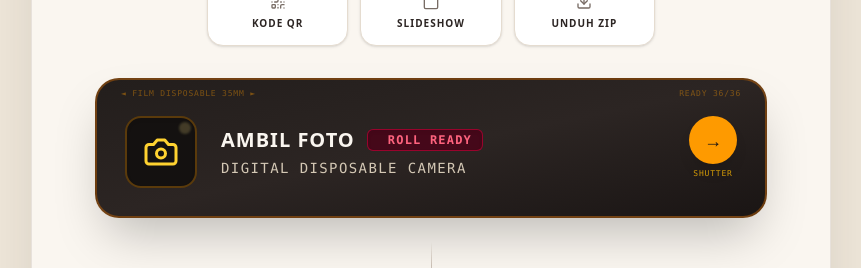
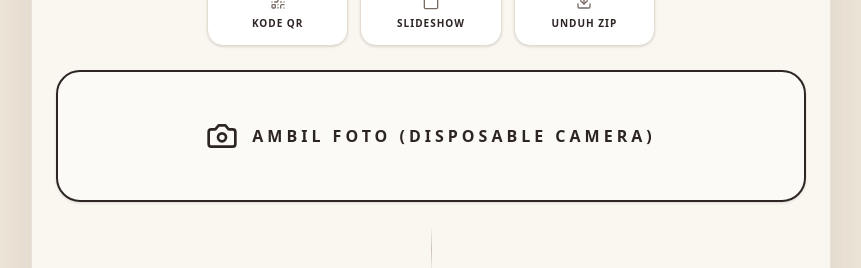
Before and after one commit to rakyann/AlbumPutri-Hanif, a React (Vite) app: page / in a window 1280 px wide. Shown: the part 801-1069 px from the top of the page, without its empty margins (209-1070 px from the left). Built offline with nearby package versions, Linux system fonts and the light colour scheme; no server answers.

Commit message:
revert: restore full-width card CTA button design as requested

```diff
--- a/src/components/Header.jsx
+++ b/src/components/Header.jsx
@@ -117,49 +117,13 @@ export default function Header({ event, photoCount, onOpenCamera, onOpenQR, onOp
           </button>
         </div>
 
-        {/* Vintage Disposable Camera Hero CTA Badge */}
+        {/* Full-width Large Card CTA Button (Matching Screenshot Proportions) */}
         <button
           onClick={onOpenCamera}
-          className="mt-8 w-full max-w-xl sm:max-w-2xl p-5 sm:p-7 bg-gradient-to-br from-[#231e1c] via-[#2c2523] to-[#1a1514] text-[#faf6f0] border-2 border-amber-600/40 rounded-3xl shadow-2xl hover:shadow-amber-900/30 hover:border-amber-500 hover:scale-[1.01] active:scale-[0.98] transition-all duration-300 cursor-pointer relative overflow-hidden group flex items-center justify-between gap-4"
+          className="mt-6 w-full py-10 sm:py-12 px-6 rounded-2xl sm:rounded-3xl border-2 border-[#2c2523] bg-white/50 text-[#2c2523] hover:bg-[#2c2523] hover:text-[#faf6f0] transition-all duration-300 shadow-sm hover:shadow-xl cursor-pointer flex items-center justify-center gap-3.5 text-sm sm:text-base font-black tracking-editorial group"
         >
-          {/* Decorative Film Edge Viewfinder Lines */}
-          <div className="absolute top-2 left-6 right-6 flex justify-between text-[8px] font-mono text-amber-500/40 tracking-widest pointer-events-none select-none">
-            <span>◄ FILM DISPOSABLE 35MM ►</span>
-            <span>READY 36/36</span>
-          </div>
-
-          <div className="flex items-center gap-4 sm:gap-6 z-10 pt-2">
-            {/* Viewfinder Lens Icon Box */}
-            <div className="w-14 h-14 sm:w-18 sm:h-18 rounded-2xl bg-[#141110] border-2 border-amber-500/30 shadow-inner flex items-center justify-center text-amber-400 group-hover:border-amber-400 group-hover:scale-105 transition-all shrink-0 relative">
-              <Camera className="w-7 h-7 sm:w-9 sm:h-9 text-amber-300" />
-              {/* Glass Reflection Glow */}
-              <div className="absolute top-1 right-1 w-3 h-3 bg-amber-200/20 rounded-full blur-[1px]" />
-            </div>
-
-            {/* Label & Details */}
-            <div className="flex flex-col text-left">
-              <div className="flex flex-wrap items-center gap-2 sm:gap-3">
-                <span className="text-base sm:text-xl font-black uppercase tracking-wider text-[#faf6f0]">
-                  AMBIL FOTO
-                </span>
-                <span className="bg-rose-950/80 text-rose-400 border border-rose-600/50 text-[10px] sm:text-xs font-mono font-bold px-2.5 py-0.5 rounded-md tracking-widest flex items-center gap-1 shadow-inner">
-                  <span className="w-1.5 h-1.5 rounded-full bg-rose-500 animate-ping" />
-                  ROLL READY
-                </span>
-              </div>
-              <span className="text-xs sm:text-sm text-[#d4c8b5] font-mono tracking-widest mt-1">
-                DIGITAL DISPOSABLE CAMERA
-              </span>
-            </div>
-          </div>
-
-          {/* Shutter Trigger Button Indicator */}
-          <div className="z-10 shrink-0 flex flex-col items-center gap-1">
-            <div className="w-10 h-10 sm:w-12 sm:h-12 rounded-full bg-amber-500 text-[#1c1716] font-extrabold flex items-center justify-center shadow-lg group-hover:scale-110 group-hover:bg-amber-400 transition-all text-base sm:text-lg">
-              →
-            </div>
-            <span className="text-[8px] font-mono tracking-widest text-amber-400/80 uppercase">SHUTTER</span>
-          </div>
+          <Camera className="w-6 h-6 sm:w-8 sm:h-8 group-hover:scale-110 transition-transform" />
+          <span>AMBIL FOTO (DISPOSABLE CAMERA)</span>
         </button>
 
         <div className="editorial-line-v" />
```
